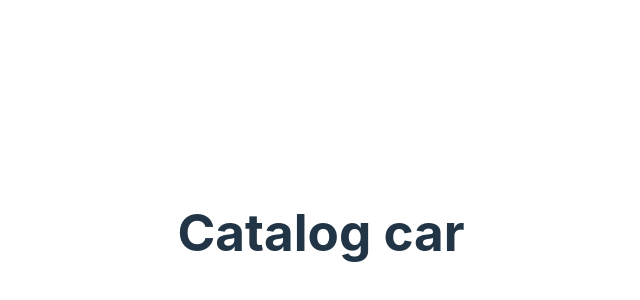
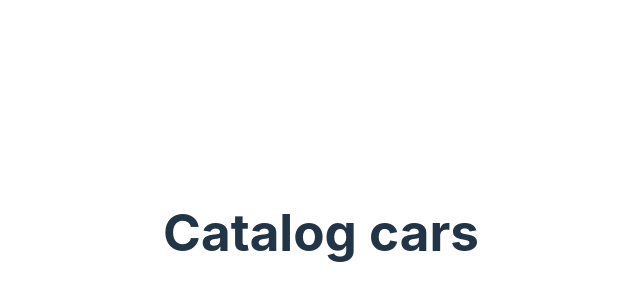
Before and after one commit to Andrew-devcoder/car-catalog, a React (Vite) app: page / in a window 1280 px wide. Shown: the part 168-468 px from the top of the page, without its empty margins (319-959 px from the left). Built offline with nearby package versions, Linux system fonts and the light colour scheme.

Commit message:
add components, edit file import

```diff
--- a/src/App.jsx
+++ /dev/null
@@ -1,18 +0,0 @@
-import { useState } from 'react'
-import reactLogo from './assets/react.svg'
-import viteLogo from '/vite.svg'
-import '../src/sass/App.scss'
-
-function App() {
-  const [count, setCount] = useState(0)
-
-  return (
-    <div>
-      <h1>
-        Catalog car
-      </h1>
-    </div>
-  )
-}
-
-export default App
--- /dev/null
+++ b/src/components/screens/home/Home.jsx
@@ -0,0 +1,9 @@
+const Home = () => {
+	return <div>
+		<h1>
+			Catalog cars
+		</h1>
+	</div>
+}
+
+export default Home
--- a/src/main.jsx
+++ b/src/main.jsx
@@ -1,9 +1,10 @@
 import React from 'react'
 import ReactDOM from 'react-dom/client'
-import App from './App.jsx'
+import Home from './components/screens/home/Home'
+import './assets/sass/App.scss'
 
 ReactDOM.createRoot(document.getElementById('root')).render(
   <React.StrictMode>
-    <App />
+    <Home />
   </React.StrictMode>,
 )
```
Also changed, not shown: src/assets/sass/App.scss (renamed from src/sass/App.scss), src/assets/sass/_example.scss (renamed from src/sass/_example.scss), src/assets/sass/_global.scss (renamed from src/sass/_global.scss).
